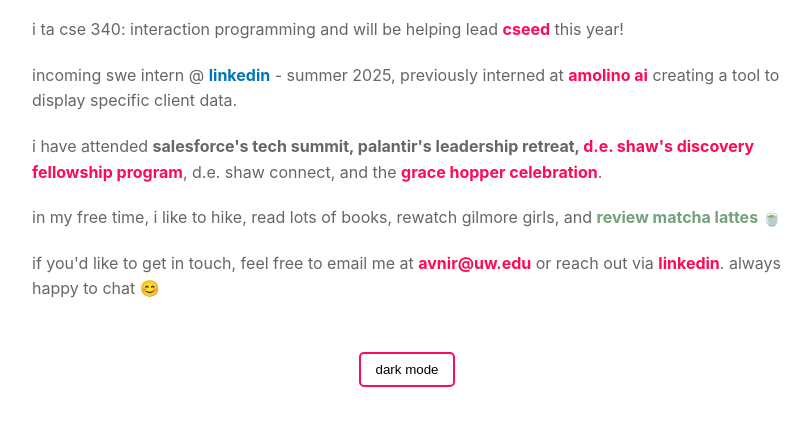
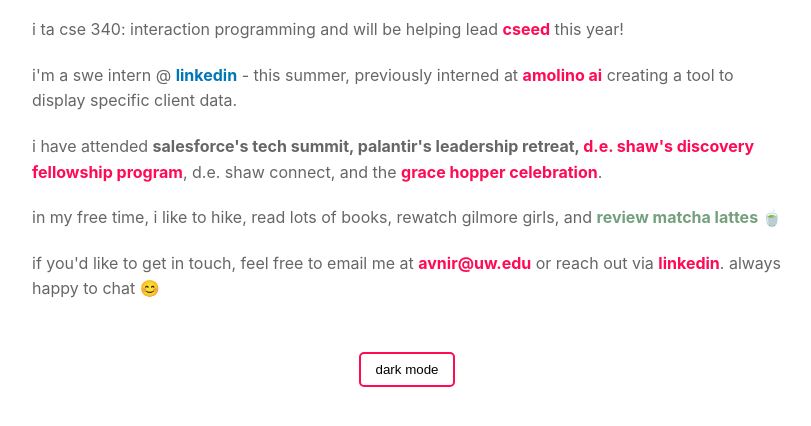
Before and after one commit to avnirao/avnirao.github.io, a plain HTML site: page index.html in a window 1280 px wide. Shown: the part 178-604 px from the top of the page, without its empty margins (233-1044 px from the left). Drawn offline with Linux system fonts and the light colour scheme.

Commit message:
updated!!!!

```diff
--- a/index.html
+++ b/index.html
@@ -197,14 +197,14 @@
       </p>
 
       <p>
-        incoming swe intern @
+        i'm a swe intern @
         <a
           href="https://www.linkedin.com"
           target="_blank"
           class="highlight first-link"
           >linkedin</a
         >
-        - summer 2025, previously interned at
+        - this summer, previously interned at
         <a href="https://www.amolino.ai" target="_blank" class="highlight"
           >amolino ai</a
         >
```
